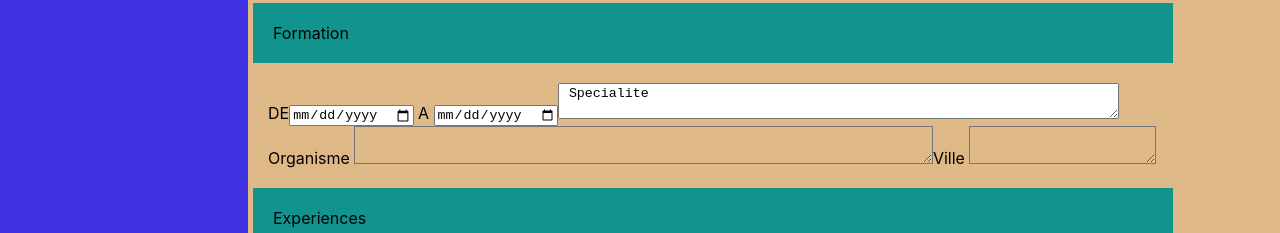
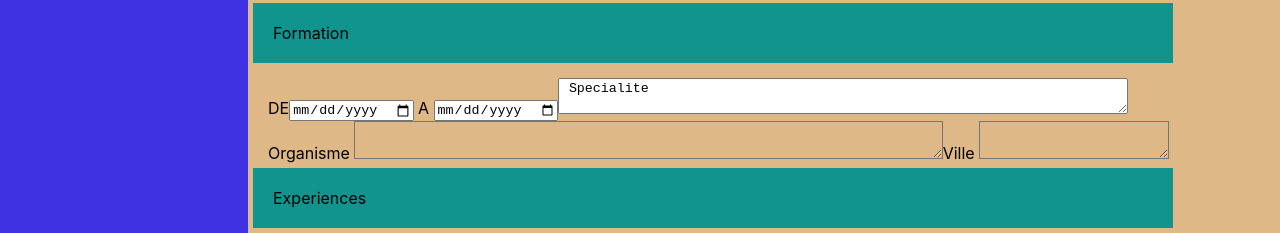
Before and after one commit to bigzeus007/cv-creator.github.io, a React (Create React App) app: page / in a window 1280 px wide. Shown: the part 352-585 px from the top of the page. Built offline with nearby package versions, Linux system fonts and the light colour scheme.

Commit message:
sauvgarde Toujours en Formation

```diff
--- a/src/App.css
+++ b/src/App.css
@@ -91,9 +91,15 @@
 .myFormation{
     position: relative;
     display: grid;
-    padding: 15px;
+    grid-gap: 10px;
+    padding-left: 15px;
+    padding-top: 10px;
     margin: 5px;
-    justify-items: stretch;
+
 
 
 }
+.uneFormation{
+    display: inline-block;
+
+}
--- a/src/Components/Formation.js
+++ b/src/Components/Formation.js
@@ -10,7 +10,7 @@ function Formation({addFormation,setAddFormation}) {
         <div className="formation">Formation</div>
         <div id="myFormation" className="myFormation" >
             {addFormation.map((element)=>(
-            <div key={element.index} >
+            <div key={element.index} className="uneFormation" >
                 <label htmlFor="dateDebut">DE</label><input id="dateDebut" type="date" style={{position:"relative",}}></input> <label htmlFor="dateFin">A</label> <input id="dateFin" type="date"></input>
                 <textarea style={{width:"63%"}} > Specialite</textarea>
                 <label >Organisme <textarea style={{width:"65%",backgroundColor:"transparent",color:"blue",fontSize:"14px"}}></textarea></label>
```
